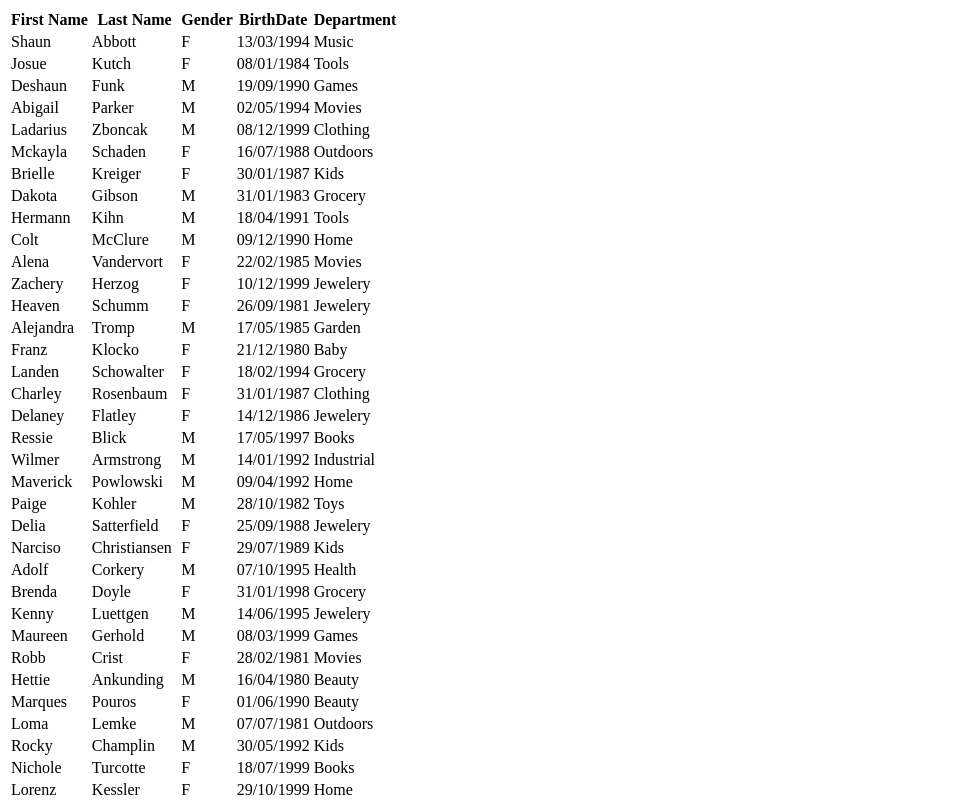
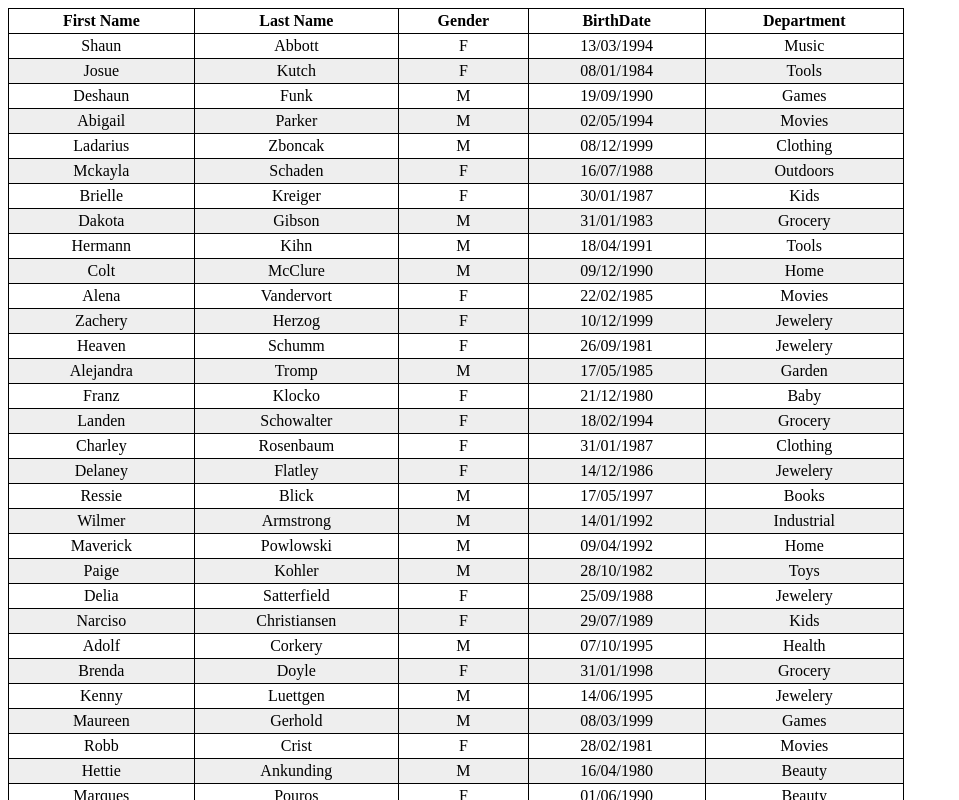
Before and after one commit to maxilukowski/birthday-bash, a React (Create React App) app: page / in a window 1280 px wide. Shown: the top 800 px of the page, without its empty margins (0-959 px from the left). Built offline with nearby package versions, Linux system fonts and the light colour scheme; data requests are answered from the project's data file.

Commit message:
Add simple styling

```diff
--- a/package.json
+++ b/package.json
@@ -13,6 +13,7 @@
     "react-dom": "^17.0.1",
     "react-scripts": "4.0.2",
     "react-table": "^7.6.3",
+    "styled-components": "^5.2.1",
     "web-vitals": "^1.1.0"
   },
   "scripts": {
--- a/src/components/EmployeeTable/EmployeeTable.js
+++ b/src/components/EmployeeTable/EmployeeTable.js
@@ -1,5 +1,6 @@
 import React, { useMemo } from 'react'
 import { useTable } from 'react-table'
+import styled from 'styled-components'
 import tableStructure from './tableStructure'
 
 const EmployeeTable = ({ data }) => {
@@ -15,7 +16,7 @@ const EmployeeTable = ({ data }) => {
   } = tableInstance
 
   return (
-    <table {...getTableProps()}>
+    <Table {...getTableProps()}>
       <thead>
         {headerGroups.map((headerGroup) => (
           <tr {...headerGroup.getHeaderGroupProps()}>
@@ -37,8 +38,23 @@ const EmployeeTable = ({ data }) => {
           )
         })}
       </tbody>
-    </table>
+    </Table>
   )
 }
 
 export default EmployeeTable
+
+const Table = styled.table`
+  width: 70vw;
+  border: 1px solid black;
+  border-collapse: collapse;
+  td,
+  th {
+    border: 1px solid black;
+    text-align: center;
+    padding: 3px;
+  }
+  tr:nth-child(even) {
+    background-color: #eee;
+  }
+`
```
Also changed, not shown: 1 other file (tests, documents, lock files or other folders).
